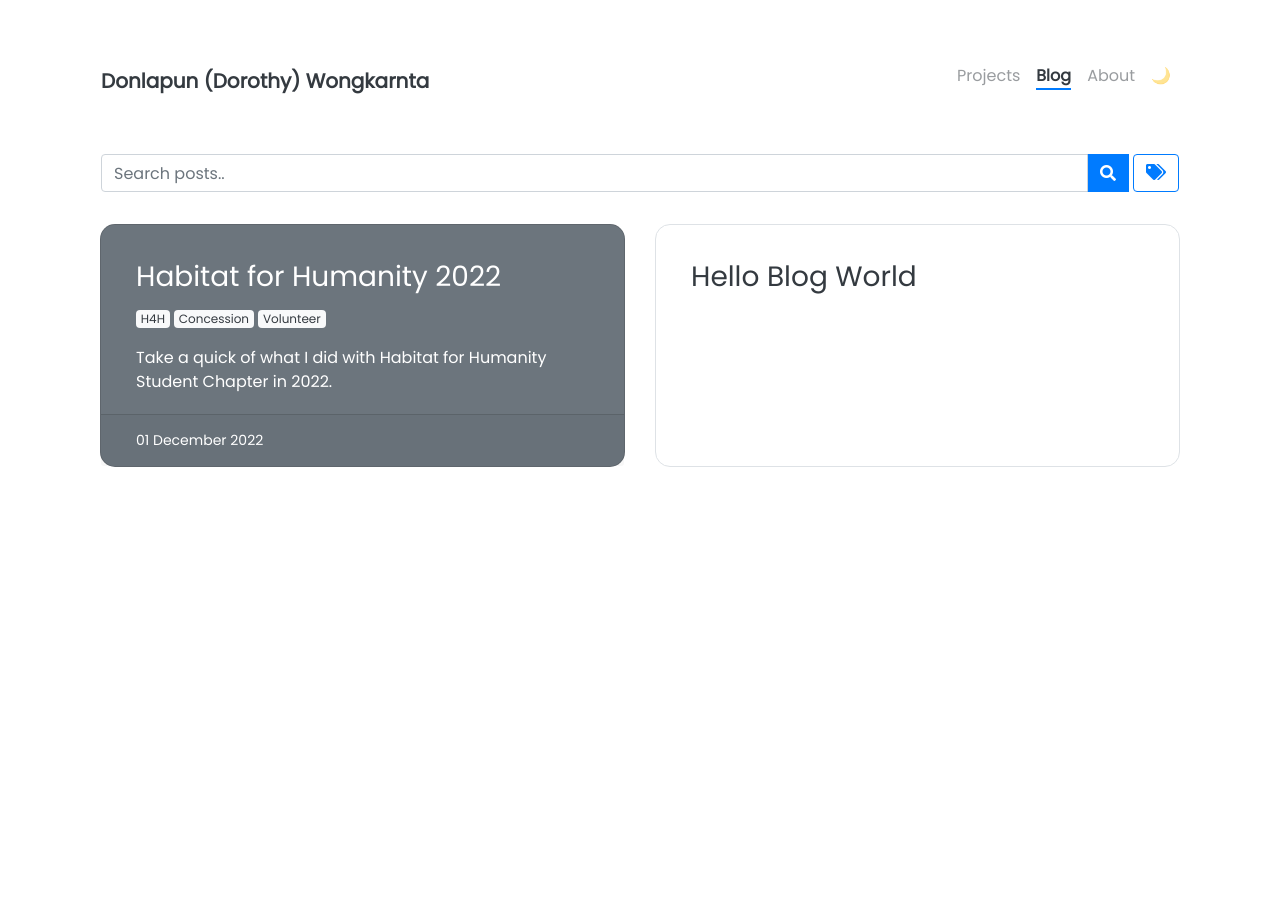
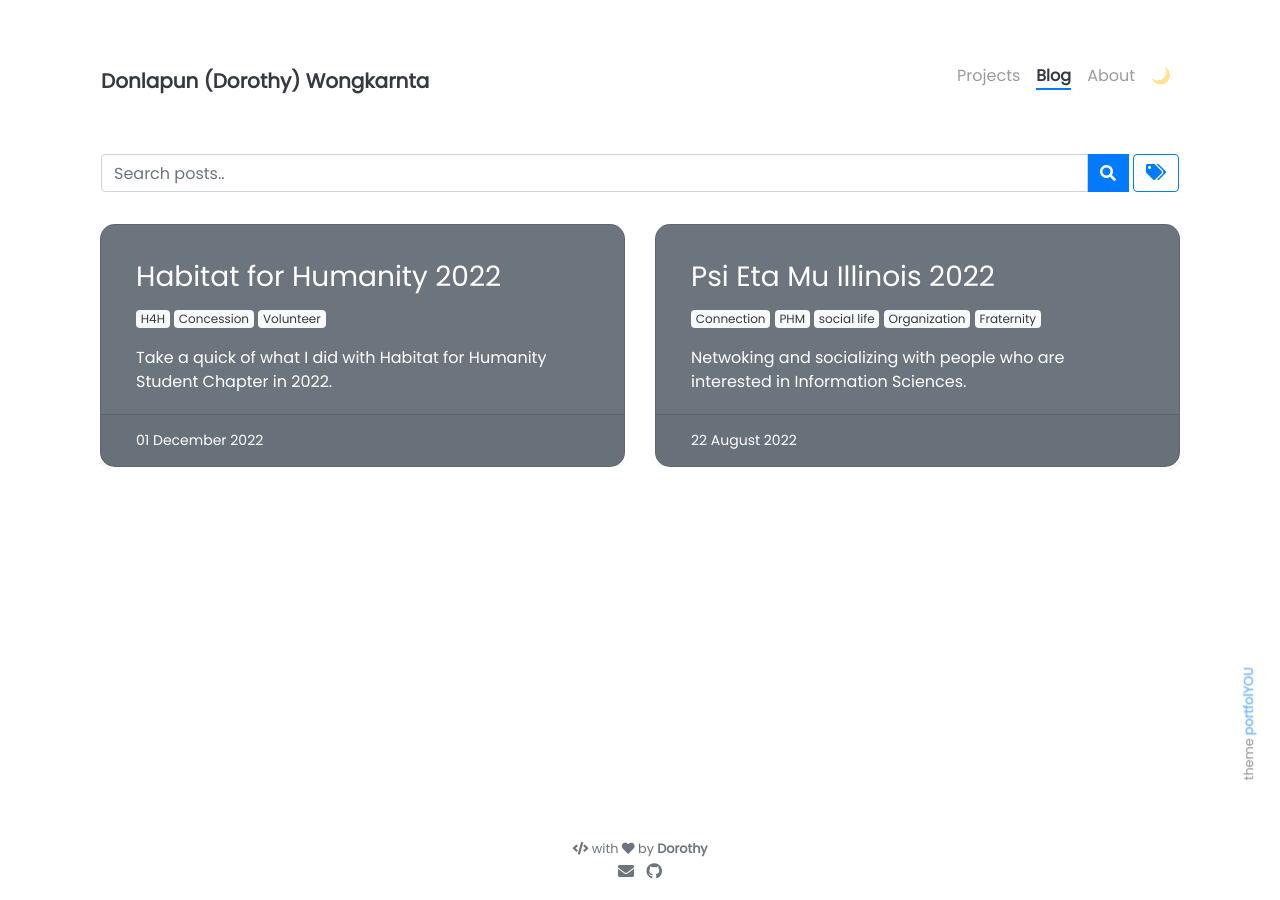
Before and after one commit to Donlapun/donlapun.github.io, a Jekyll site: the page built from pages/blog.html, in a window 1280 px wide. Built offline with Jekyll 4.4.1, drawn with Linux system fonts in a browser that asks for light colours; nearby versions of some CDN libraries; comment, search, counter and statistics services are not loaded.

Commit message:
Update 2022-08-22-hello-blog-world.md

```diff
--- a/_posts/2022-08-22-hello-blog-world.md
+++ b/_posts/2022-08-22-hello-blog-world.md
@@ -1,22 +1,22 @@
-<!-- ---
-title: The Hello World of Blogs
-tags: [Technology, Blogging]
+---
+title: Psi Eta Mu Illinois 2022
+tags: [Connection, PHM, social life, Organization, Fraternity]
 style: fill
 color: secondary
-description: This is a blog post to get you started.
---- -->
+description: Netwoking and socializing with people who are interested in Information Sciences.
+---
 
-<!-- Source: [portfolYOU](https://github.com/YoussefRaafatNasry/portfolYOU)
+-- Source: [portfolYOU](https://github.com/YoussefRaafatNasry/portfolYOU)
 
-This is me writing an intro to this blog post.  So introlicioius.
+# Psi Eta Mu Illinois
+Psi Eta Mu is the professional fraternities that thrives to foster the idea of networking people who are interested in Information Sciences.
+Click social media options to learn more
+![Instagram](https://www.instagram.com/phmillinois/?hl=en)
+![Linktree](https://linktr.ee/phmillinois)
+![LinkedIn](https://www.linkedin.com/company/psi-eta-mu?trk=public_profile_topcard-current-company)
 
-## 1. Here is one thing I want to say
+## My Role in PHM
 
-This is maybe an important thing, and, at the very least it is first.
-
-## 2. Another thing
-
-I am now talking about a second thing, probably also good.
 
 ## 3. A third thing
 
@@ -34,4 +34,4 @@
 
 Besides, all anybody wants is the DERP:
 
-![MAXIMUM DERP](http://3.bp.blogspot.com/-AXnXOPZgqMk/Un-xCBAa4gI/AAAAAAAAsWA/z_lZsvDoCRk/s1600/derpstages.jpg) -->
+![MAXIMUM DERP](http://3.bp.blogspot.com/-AXnXOPZgqMk/Un-xCBAa4gI/AAAAAAAAsWA/z_lZsvDoCRk/s1600/derpstages.jpg)
```
